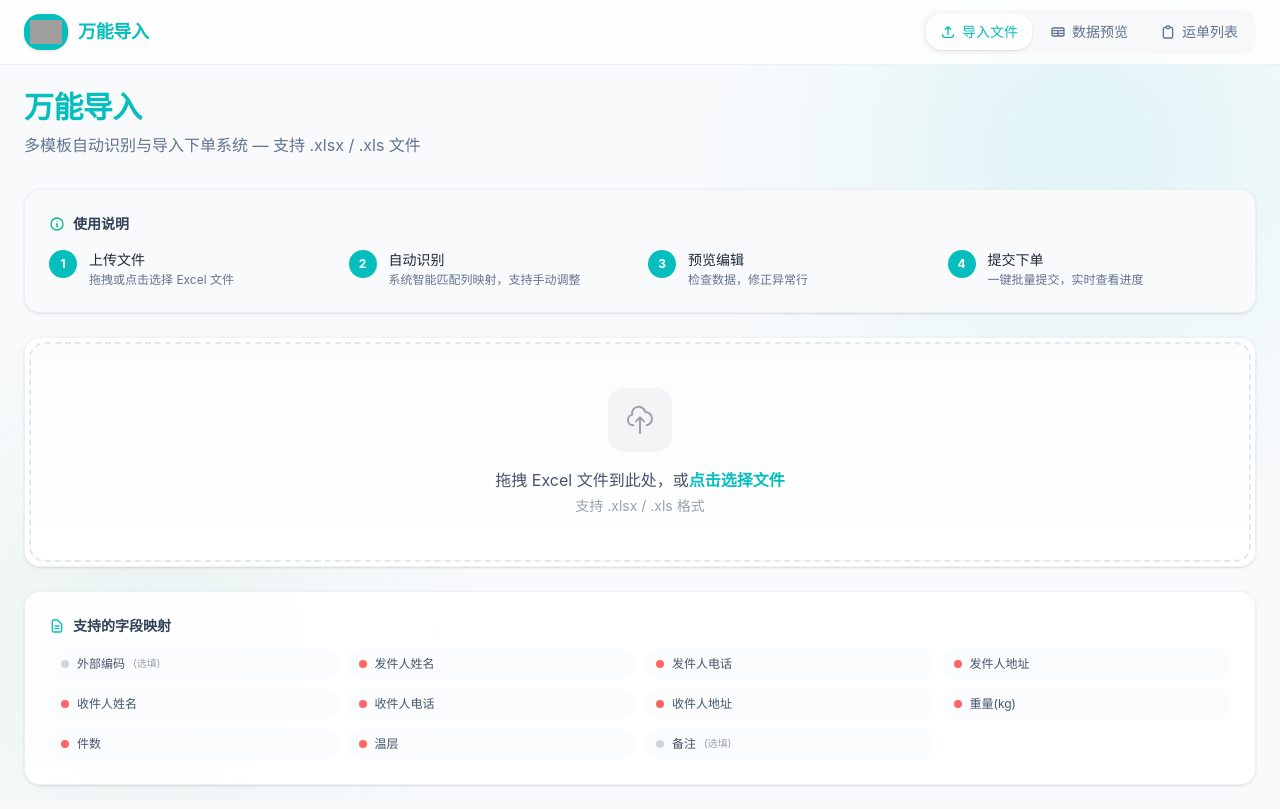
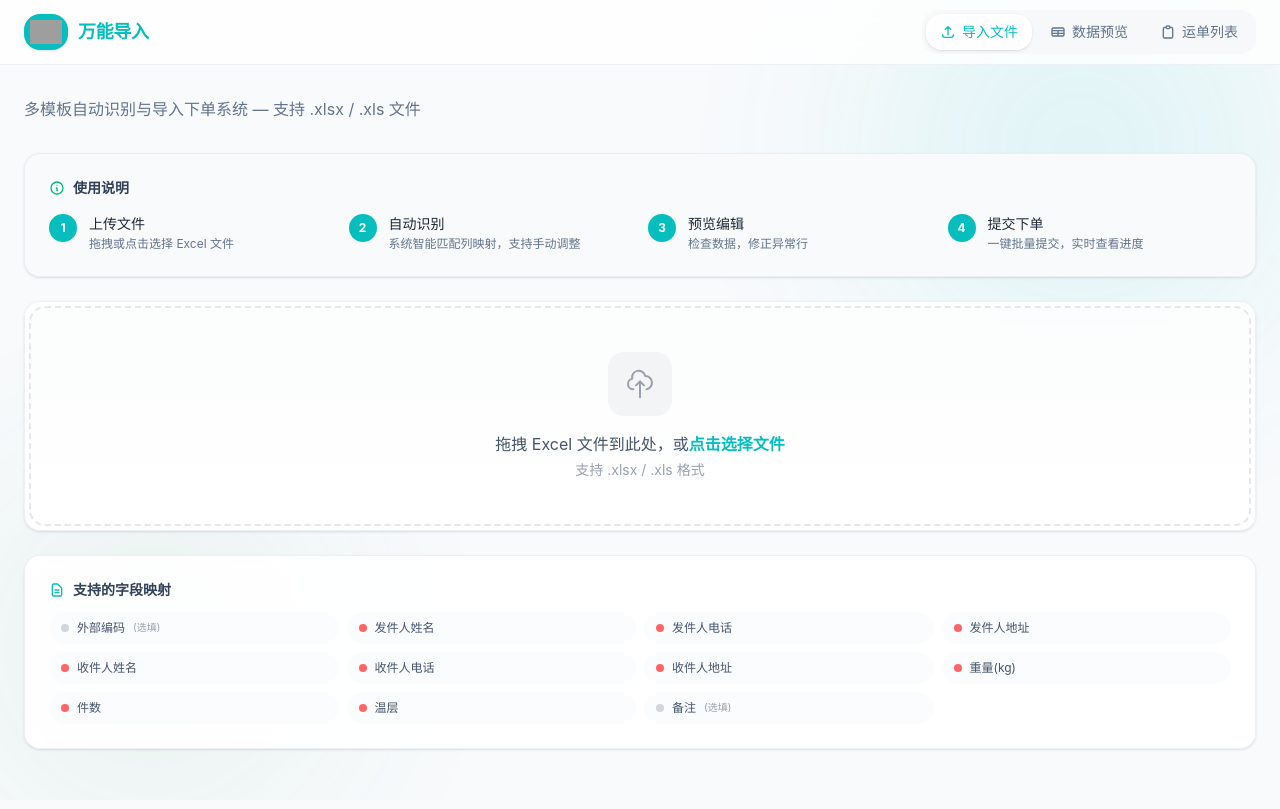
Before and after one commit to houpe/universal-import, a Next.js app: page /import in a window 1280 px wide. Built offline with nearby package versions, Linux system fonts and the light colour scheme; grey boxes are pictures that could not be loaded.

Commit message:
style: 隐藏import页h1标题

```diff
--- a/src/app/import/page.tsx
+++ b/src/app/import/page.tsx
@@ -143,7 +143,7 @@ export default function ImportPage() {
     <div className="max-w-[1600px] mx-auto animate-fadeIn">
       {/* Header */}
       <div className="mb-8 stagger-children">
-        <h1 className="text-3xl font-bold gradient-text">万能导入</h1>
+        <h1 className="text-3xl font-bold gradient-text hidden">万能导入</h1>
         <p className="text-slate-500 mt-2 text-base">多模板自动识别与导入下单系统 — 支持 .xlsx / .xls 文件</p>
       </div>
 
```
